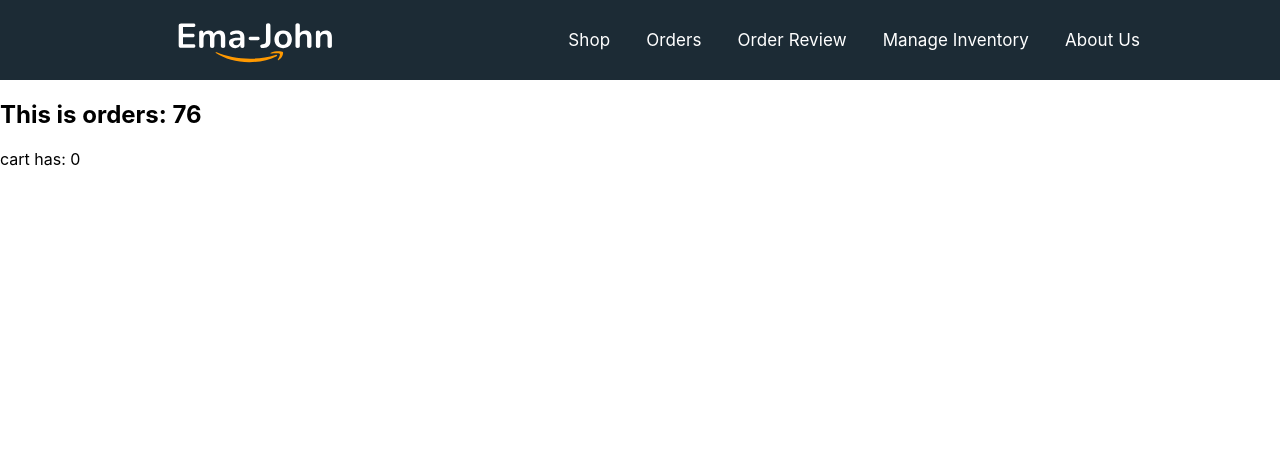
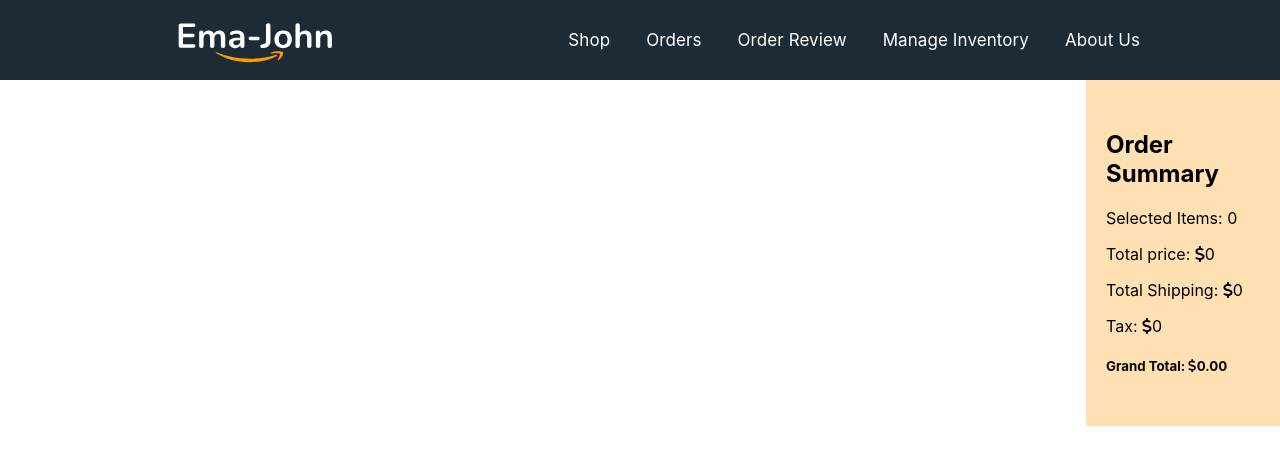
Before and after one commit to sabbirpboss/ema-john-simple-e-commerce, a React (Create React App) app: page /orders in a window 1280 px wide. Shown: the top 464 px of the page. Built offline with nearby package versions, Linux system fonts and the light colour scheme.

Commit message:
cart has been created and working

```diff
--- a/src/components/Orders/Orders.js
+++ b/src/components/Orders/Orders.js
@@ -1,14 +1,25 @@
 import React from 'react';
 import useCart from '../../hooks/useCart';
 import useProducts from '../../hooks/useProducts';
+import Cart from '../Cart/Cart';
+import ReviewItem from '../ReviewItem/ReviewItem';
 
 const Orders = () => {
     const [products, setProducts] = useProducts();
     const [cart, setCart] = useCart(products);
     return (
-        <div>
-            <h2>This is orders: {products.length}</h2>
-            <p>cart has: {cart.length}</p>
+        <div className='shop-container'>
+         <div className="products-container">
+            {
+                cart.map(product => <ReviewItem
+                    key={product.id}
+                    product={product}
+                ></ReviewItem>)
+            }
+        </div>
+        <div className="cart-container">
+                <Cart cart={cart}></Cart>
+        </div>
         </div>
     );
 };
--- /dev/null
+++ b/src/components/ReviewItem/ReviewItem.js
@@ -0,0 +1,12 @@
+import React from 'react';
+
+const ReviewItem = ({product}) => {
+    const {name, price, shipping, quantity} = product;
+    return (
+        <div>
+            <h3>This is review item name: {name}</h3>
+        </div>
+    );
+};
+
+export default ReviewItem;
```
Also changed, not shown: src/components/ReviewItem/ReviewItem.css (added).
